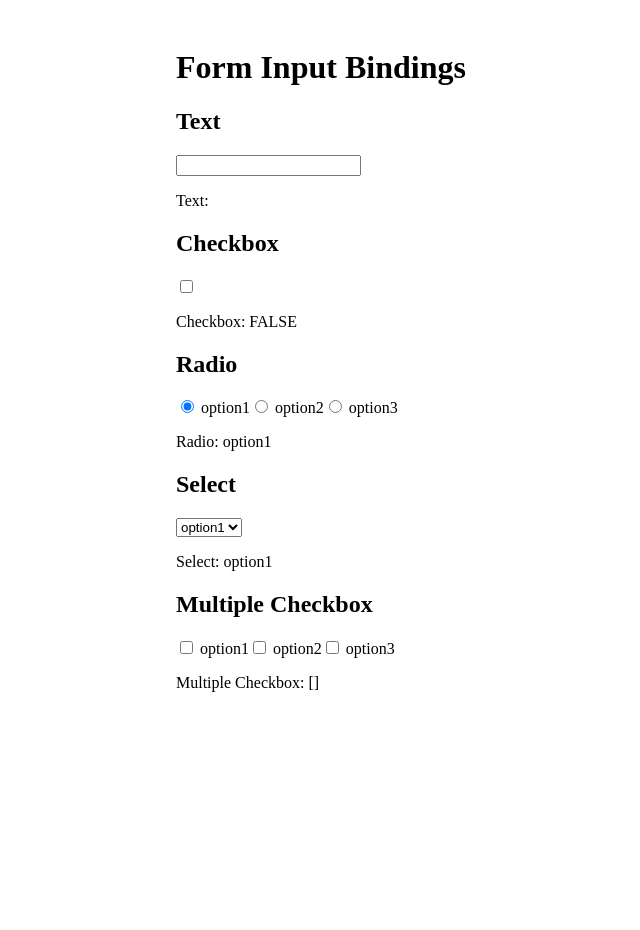
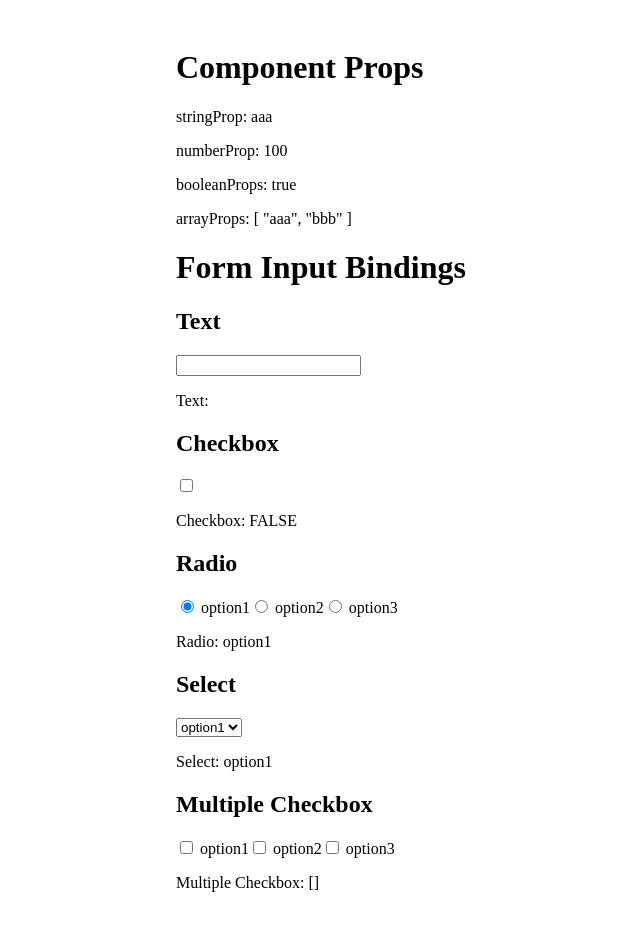
Before and after one commit to ksk1kd/vue-playground, a Vue app: page / in a window 1280 px wide. Shown: the top 930 px of the page, without its empty margins (64-704 px from the left). Before the commit the page ends 800 px from the top, so only its background shows below. Built offline with nearby package versions, Linux system fonts and the light colour scheme.

Commit message:
add ComponentProps component

```diff
--- a/src/App.vue
+++ b/src/App.vue
@@ -1,9 +1,11 @@
 <script setup lang="ts">
+import ComponentProps from './components/ComponentProps.vue'
 import FormInputBindings from './components/FormInputBindings.vue'
 </script>
 
 <template>
   <div class="container">
+    <ComponentProps stringProp="aaa" :numberProp="Number(100)" :booleanProp="true" :arrayProp="['aaa', 'bbb']"/>
     <FormInputBindings />
   </div>
 </template>
--- /dev/null
+++ b/src/components/ComponentProps.vue
@@ -0,0 +1,21 @@
+<script setup lang="ts">
+interface Props {
+  stringProp: string
+  numberProp: number
+  booleanProp: boolean
+  arrayProp: string[]
+}
+
+const { stringProp, numberProp, booleanProp, arrayProp } = defineProps<Props>()
+</script>
+
+<template>
+  <h1>Component Props</h1>
+
+  <section>
+    <p>stringProp: {{ stringProp }}</p>
+    <p>numberProp: {{ numberProp }}</p>
+    <p>booleanProps: {{ booleanProp }}</p>
+    <p>arrayProps: {{ arrayProp }}</p>
+  </section>
+</template>
```
